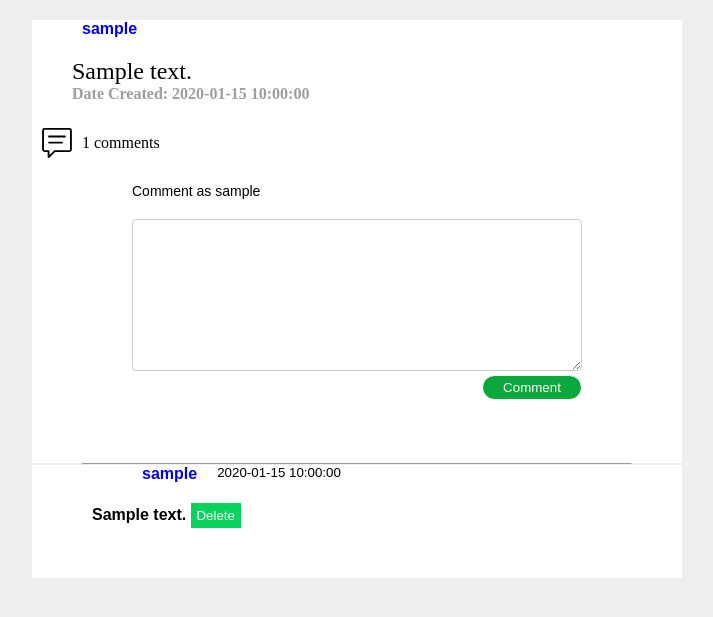
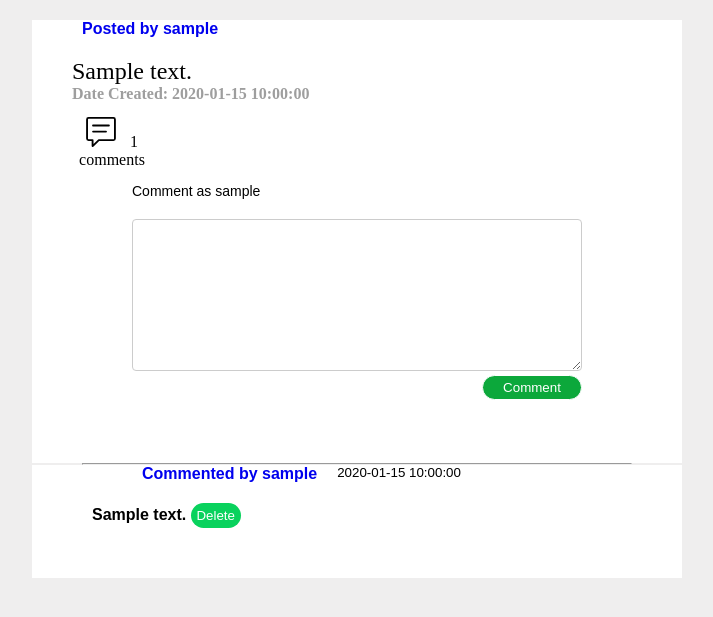
Before and after one commit to Sh1ngeki/Tidder, a Flask app: page /create-comment/1 in a window 1280 px wide. Shown: the part 50-667 px from the top of the page, without its empty margins (148-861 px from the left). Run offline with Flask 3, Linux system fonts and the light colour scheme; a user stored in the database is signed in; tables that the repository leaves empty hold one stand-in row (values such as "Sample post").

Commit message:
final fixes

```diff
--- a/static/css/app.css
+++ b/static/css/app.css
@@ -115,6 +115,7 @@ form {
 .user-info:visited {
   color: black;
 }
+
 .logsign {
   margin-right: 10px;
   width: 100px;
@@ -125,6 +126,7 @@ form {
   color: #000;
   cursor: pointer;
 }
+
 .logsign:hover {
   background-color: #09d25d;
   transition: 0.2s all ease;
@@ -444,7 +446,6 @@ form {
 
 
 .delete-button{
-  color: #000;
   cursor: pointer;
   text-decoration: none;
   color: #fff;
@@ -455,6 +456,7 @@ form {
   height: 25px;
   background-color: #09d25d;
   border: none;
+  border-radius: 25px;
 }
 
 
--- a/templates/comment.html
+++ b/templates/comment.html
@@ -94,16 +94,18 @@
     </div>
     <section class="container main" style="margin-right: 100px">
         <div class="post">
-          <h3> <a href="/profile/{{post_.users.username}}" class="user-info">{{ post_.users.username }}</a>  </h3>
+          <h3> <a href="/profile/{{post_.users.username}}" class="user-info">Posted by {{ post_.users.username }}</a>  </h3>
           <p>{{ post_.text }}</p>
           <h3>Date Created: {{ post_.date_created }}</h3>
         <div class="post-flex block">
+            <div class="post-flex-comment block">
               <img
                 src="/static/images/comment-icon.svg"
                 alt="comment logo"
                 class="comment-logo"
               />
               <span> {{ post_.comments|length}} comments</span>
+            </div>
         </div>
 
       <form method="POST" action="/write-comment/{{post_.id}}" >
@@ -125,7 +127,7 @@
       <div class="user-comment">
       <div class="comment">
           <div class="comment-flex">
-            <h3><a href="/profile/{{comment.users.username}}" class="user-info">{{ comment.users.username }}</a></h3>
+            <h3><a href="/profile/{{comment.users.username}}" class="user-info">Commented by {{ comment.users.username }}</a></h3>
             <small>{{comment.date_created}}</small>
           </div>
           <strong>{{comment.text}}</strong>
--- a/templates/create_post.html
+++ b/templates/create_post.html
@@ -82,8 +82,9 @@
       </head>
 
       <button class="logsign">
-        <a href="{{ url_for('logout') }}"> <strong>LOG OUT</strong> </a>
+        <strong><a href="{{ url_for('logout') }}"> LOG OUT </a></strong>
       </button>
+
       <a href="/profile/{{user.username}}" class="user-info">
         <div> {{ user.username }}</div>
       </a>
```
Also changed, not shown: static/css/post.css (+7 -0 lines). Lines whose indentation alone changed are shown as unchanged.
